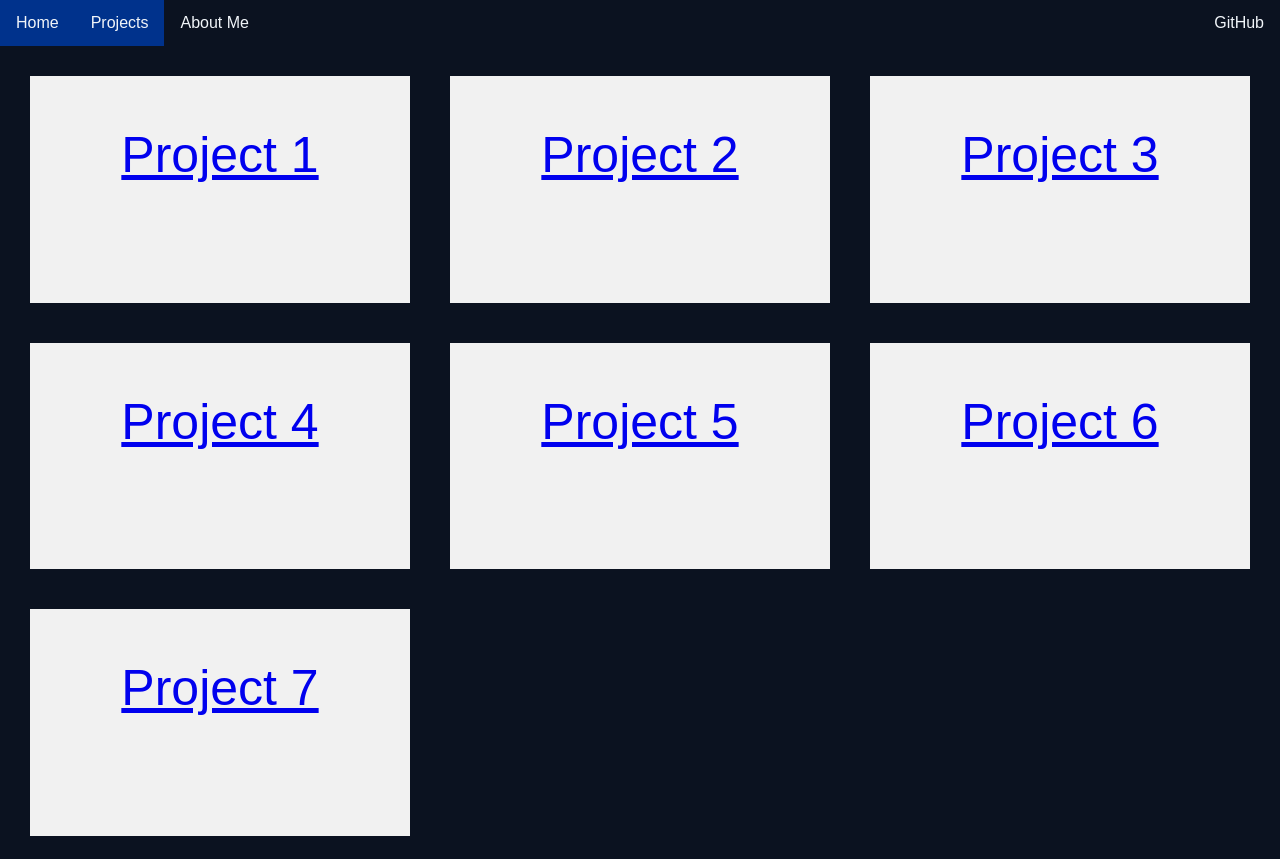
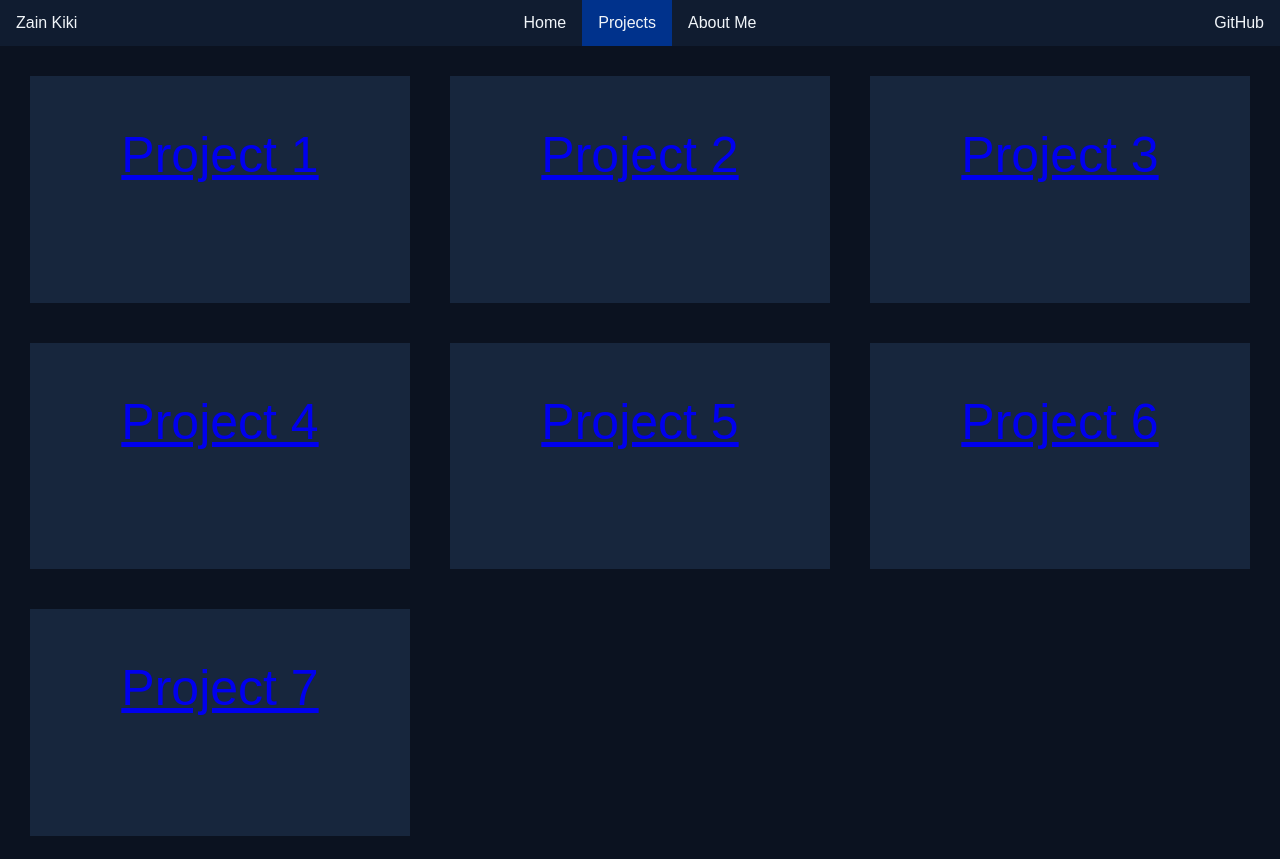
Before and after one commit to Zainkiki/Building-my-own-portfolio-website, a plain HTML site: page projects.html in a window 1280 px wide. Shown: the top 859 px of the page. Drawn offline with Linux system fonts and the light colour scheme.

Commit message:
some clean ups

```diff
--- a/projects.css
+++ b/projects.css
@@ -8,8 +8,9 @@
 
 .grid-container div {
     position: relative;
-    background-color: #f1f1f1;
+    background-color: #17263D;
     border: 20px solid #0B1220;
+    color: #F1F5F9;
     padding: 50px;
     font-size: 50px;
     text-align: center;
@@ -25,7 +26,7 @@
     content: '';
     position: absolute;
     inset: 0;
-    background: rgba(11, 18, 32, 0.5);
+    background: rgba(30, 53, 84, 0.65);
     opacity: 0;
     transition: opacity 0.3s;
 }
--- a/projects.html
+++ b/projects.html
@@ -11,6 +11,7 @@
 <body>
     <nav class="navContainer">
         <ul class="navbar">
+            <li class="navbar-name">Zain Kiki</li>
             <li><a href="home.html">Home</a></li>
             <li><a href="projects.html" class="active">Projects</a></li>
             <li><a href="about.html">About Me</a></li>
--- a/style.css
+++ b/style.css
@@ -2,7 +2,7 @@
     list-style-type: none;
     margin: 0;
     padding: 0;
-    background-color: #0B1220;
+    background-color: #101C30;
     display: flex;
     justify-content: center;
     position: sticky;
@@ -18,12 +18,25 @@
 
 }
 
-.navbar li a:hover , a.active {
+.navbar li a:hover {
+    background-color: #1E3554;
+}
+
+.navbar li a.active {
     background-color: rgb(0, 50, 140);
 }
 
+
 .navbar li.GitHub {
-    margin-left: auto;
+    position: absolute;
+    right: 0;
+}
+
+.navbar li.navbar-name {
+    position: absolute;
+    left: 0;
+    color: #F1F5F9;
+    padding: 14px 16px;
 }
 
 
```
Also changed, not shown: about.html (+1 -0 lines), home.html (+1 -0 lines).
